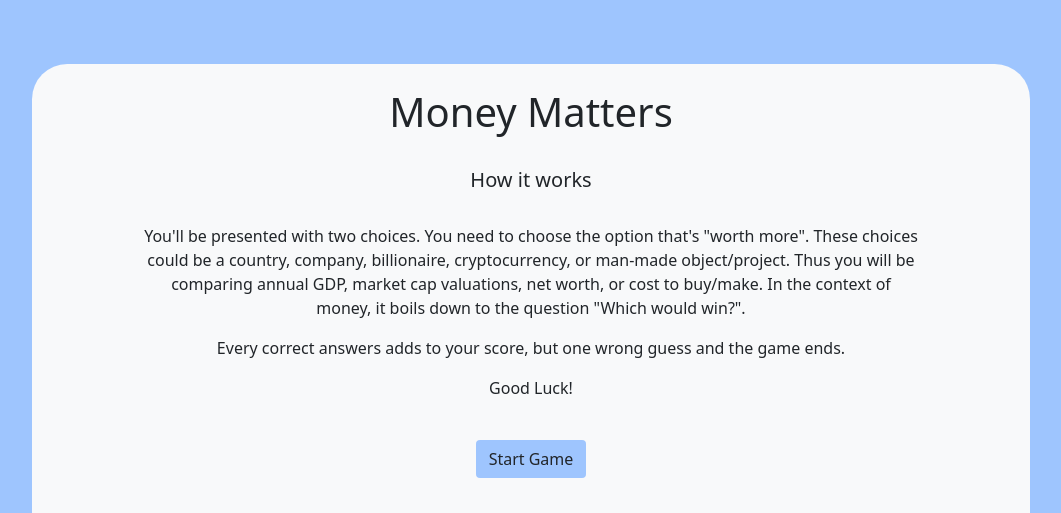
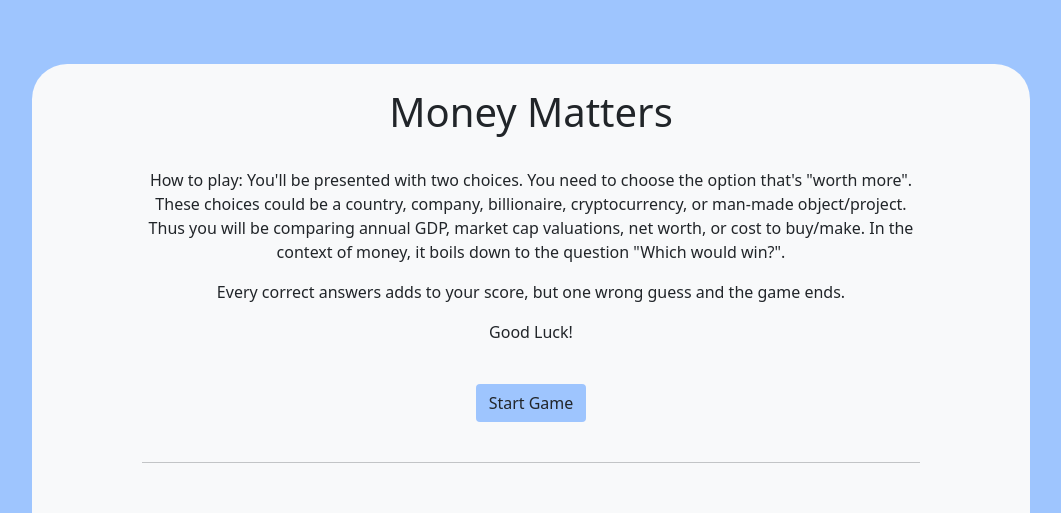
Before and after one commit to gregh13/CS50-Final-Project-Which-Would-Win, a Flask app: page / in a window 1280 px wide. Shown: the top 513 px of the page, without its empty margins (109-1170 px from the left). Run offline with Flask 2, Linux system fonts and the light colour scheme; data that the repository does not hold is empty.

Commit message:
front-end tweeks

```diff
--- a/templates/index.html
+++ b/templates/index.html
@@ -21,10 +21,8 @@
                 <br>
                     <h1>Money Matters</h1>
                 <br>
-                    <h5>How it works</h5>
-                <br>
                 <div style="margin: 0 0;">
-                    <p>You'll be presented with two choices. You need to choose the option that's "worth more".
+                    <p>How to play: You'll be presented with two choices. You need to choose the option that's "worth more".
                         These choices could be a country, company, billionaire, cryptocurrency, or man-made object/project.
                         Thus you will be comparing annual GDP, market cap valuations, net worth, or cost to buy/make.
                         In the context of money, it boils down to the question "Which would win?".</p>
```
